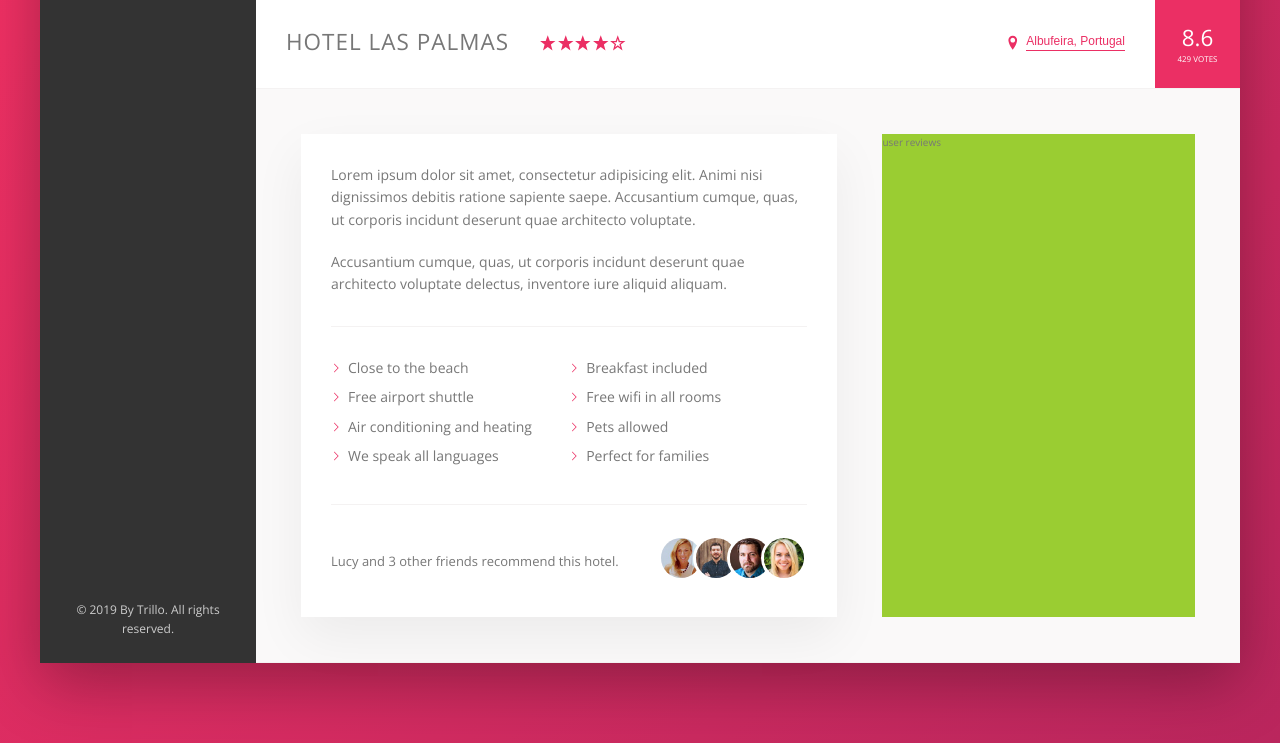
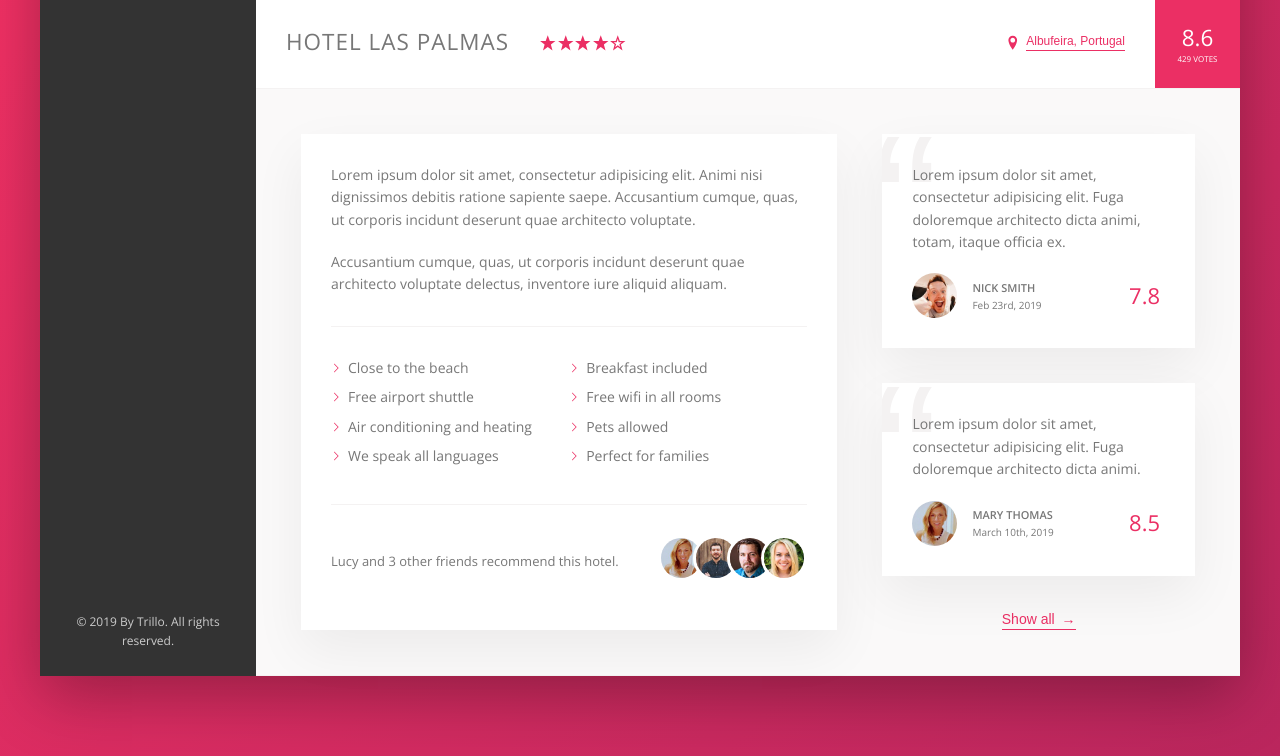
Before and after one commit to SNasser97/trillo-proj, a website: page index.html in a window 1280 px wide. Shown: the part 538-1294 px from the top of the page. Drawn offline with nearby package versions, Linux system fonts and the light colour scheme.

Commit message:
User review added+styled

```diff
--- a/index.html
+++ b/index.html
@@ -174,7 +174,35 @@
                                 </div>
                             </div>
                             <div class="user-reviews">
-                                user reviews
+                                <figure class="review">
+                                    <blockquote class="review__text">
+                                        Lorem ipsum dolor sit amet, consectetur adipisicing elit. Fuga doloremque architecto dicta animi, totam, itaque officia ex.
+
+                                    </blockquote>
+                                    <figcaption class="review__user">
+                                        <img src="img/user-1.jpg" alt="user 1 photo" class="review__photo">
+                                        <div class="review__user-box">
+                                            <p class="review__user-name">Nick Smith</p>
+                                            <p class="review__user-date">Feb 23rd, 2019</p>
+                                        </div>
+                                        <div class="review__rating">7.8</div>
+                                    </figcaption>
+                                </figure>
+
+                                 <figure class="review">
+                                    <blockquote class="review__text">
+                                            Lorem ipsum dolor sit amet, consectetur adipisicing elit. Fuga doloremque architecto dicta animi.
+                                    </blockquote>
+                                    <figcaption class="review__user">
+                                        <img src="img/user-2.jpg" alt="user 1 photo" class="review__photo">
+                                        <div class="review__user-box">
+                                            <p class="review__user-name">Mary Thomas</p>
+                                            <p class="review__user-date">March 10th, 2019</p>
+                                        </div>
+                                        <div class="review__rating">8.5</div>
+                                    </figcaption>
+                                </figure>
+                                <button class="btn-inline">Show all <span>&rarr;</span></button>
                             </div>
                         </div>
                 </main>
--- a/sass/_components.scss
+++ b/sass/_components.scss
@@ -277,14 +277,24 @@
 	cursor: pointer;
 	transition: all .2s;
 
+	& span {
+		margin-left: 3px;
+		transition: margin-left .2s;
+	}
+
 	&:hover {
 		color:var(--colour-grey-dark-1);
+
+		span {
+			margin-left: 8px;
+		}
 	}
 
 	&:focus {
 		outline:none;
 		animation: pulsate 1s infinite;
 	}
+
 }
 
 /////////////////////////////////////////////////
@@ -363,6 +373,74 @@
 }
 
 
+/////////////////////////////////////////////////
+// REVIEWS
+
+.review {
+	background-color: #fff;
+	box-shadow: var(--shadow-light);
+	padding: 3rem;
+	margin-bottom: 3.5rem;
+	position: relative;
+	overflow: hidden;
+
+
+	&__text {
+		margin-bottom: 2rem;
+		position: relative;
+		z-index: 10;
+	}
+	&__user {
+		display: flex;
+		align-items: center;
+
+		padding-right: .5rem;
+	}
+	&__photo {
+		height: 4.5rem;
+		width: 4.5rem;
+		border-radius: 50%;
+		margin-right: 1.5rem;
+	}
+	&__user-box {
+
+		margin-right: auto;
+	}
+
+	&__user-name {
+		font-size: 1.1rem;
+		font-weight: 600;
+		text-transform: uppercase;
+	}
+	&__user-date {
+		font-size: 1rem;
+		color:var(--colour-dark-grey-3);
+	}
+	&__rating {
+		font-size: 2.2rem;
+		color:var(--colour-primary);
+	}
+	&::before {
+		content:"\201C";
+		font-family: sans-serif;
+		display: inline;
+		font-size: 20rem;
+		position: absolute;
+		top:-2.75rem;
+		left:-1rem;
+		line-height: 1;
+		color:var(--colour-grey-light-2);
+		z-index: 1;
+	}
+}
+
+
+
+
+
+
+
+
 
 
 /////////////////////////////////////////////////
--- a/sass/_layout.scss
+++ b/sass/_layout.scss
@@ -39,12 +39,13 @@
 .detail {
 	display: flex;
 	padding: 4.5rem;
+	font-size: 1.4rem;
+
 	background-color: var(--colour-grey-light-1);
 	border-bottom: var(--line);
 }
 
 .description {
-	font-size: 1.4rem;
 	background-color: #fff;
 	box-shadow: var(--shadow-light);
 	flex:0 0 60%;
@@ -54,6 +55,9 @@
 }
 
 .user-reviews {
-	background-color: yellowgreen;
 	flex:1;
+
+	display: flex;
+	flex-direction: column;
+	align-items: center;
 }
```
Also changed, not shown: css/style.css.
